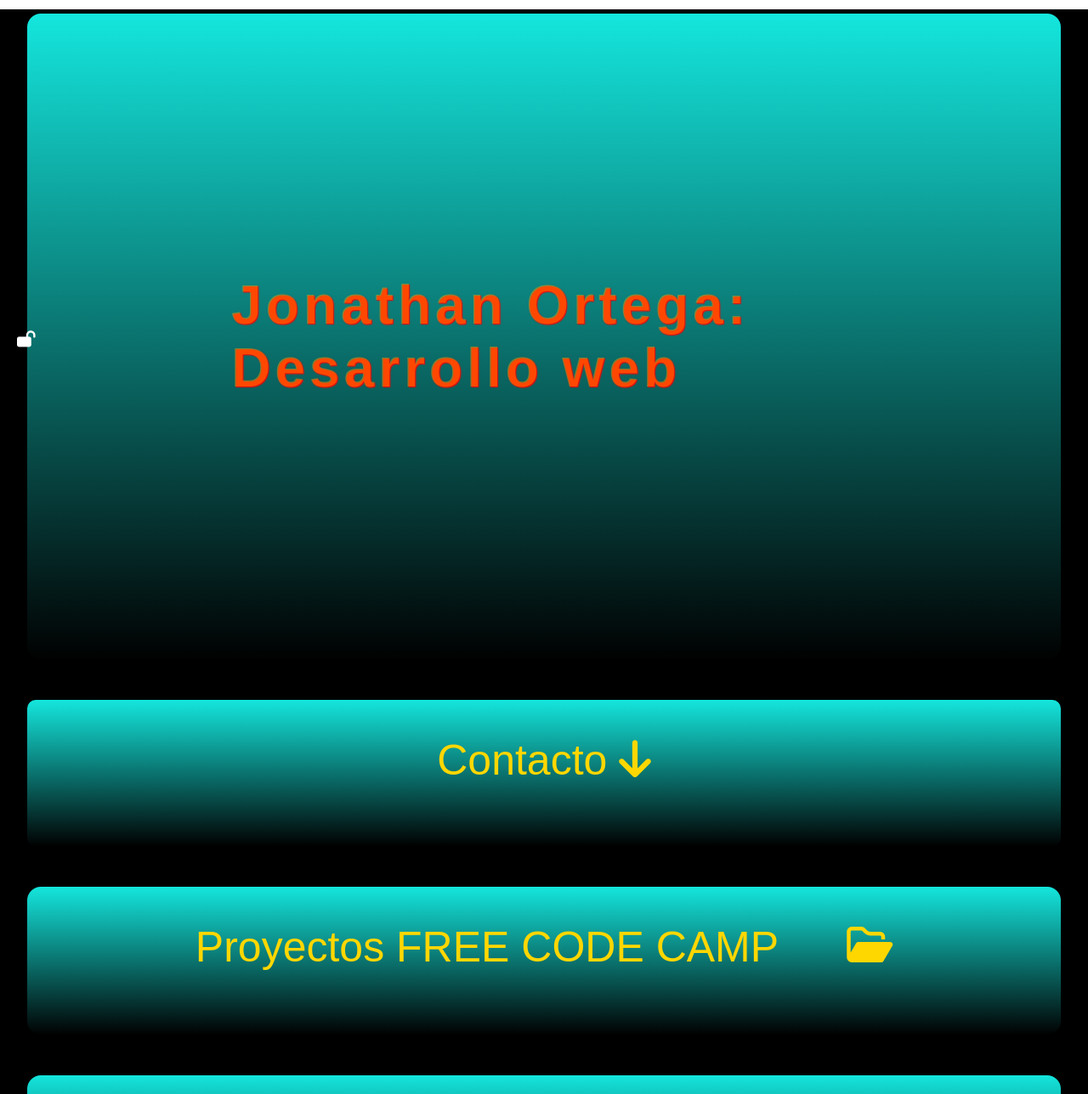
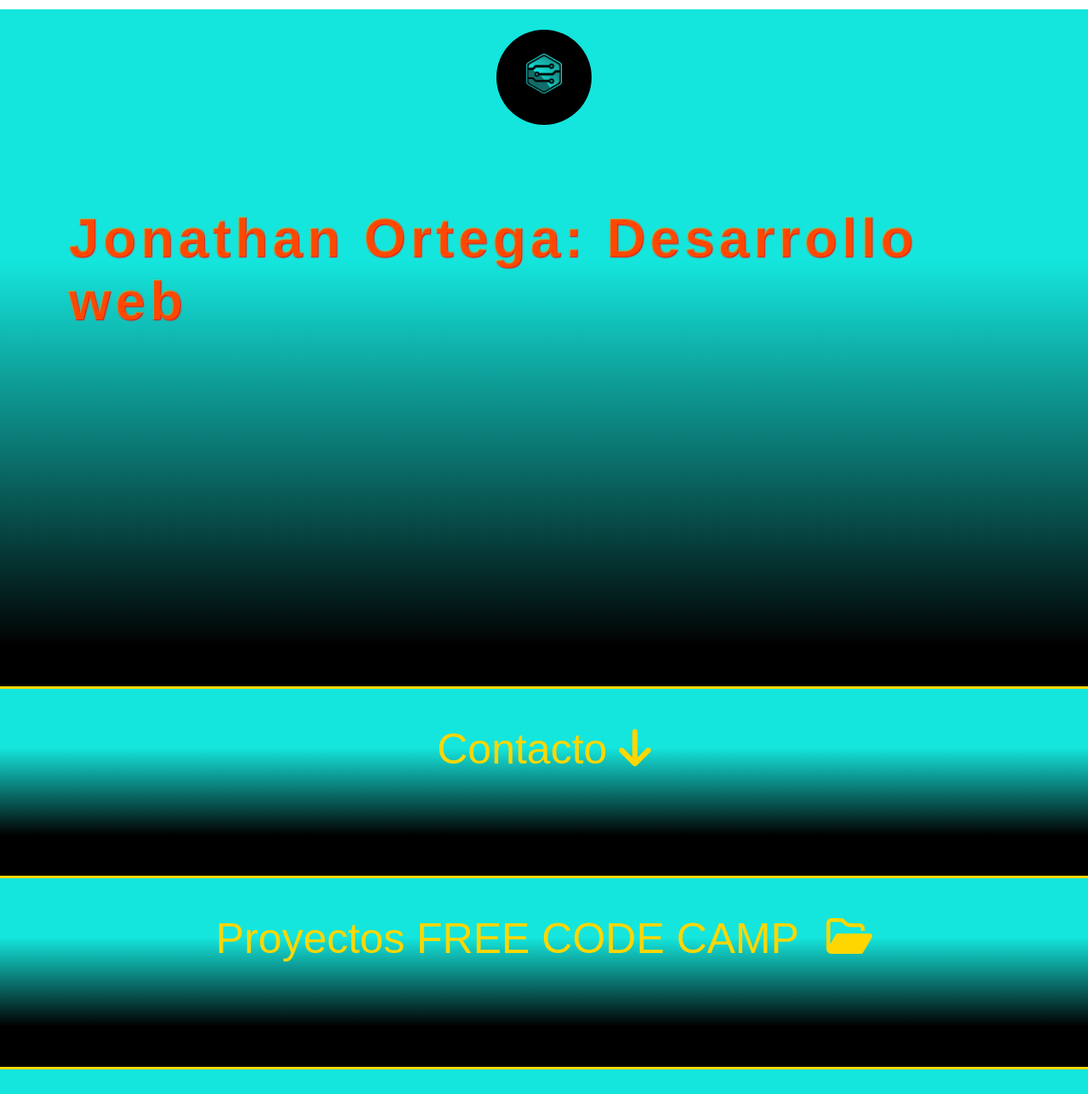
Before and after one commit to Jonnhyortega/portfolio, a plain HTML site: page index.html in a window 1280 px wide. Shown: the top 1288 px of the page at 85% size. Drawn offline with Linux system fonts and the light colour scheme; a web font is replaced by a local one.

Commit message:
cambios varios

```diff
--- a/assets/querys.css
+++ b/assets/querys.css
@@ -6,7 +6,7 @@
     padding: 1rem;
   }
   #welcome-section {
-    padding: 0;
+    padding: 1rem 0;
     height: auto;
     gap: 1rem;
   }
@@ -22,6 +22,14 @@
   #freeCodeCamp:checked ~ #contenedor_projects_one {
     display: grid;
     grid-template-columns: 1fr 1fr;
+  }
+
+  h1 {
+    text-align: center;
+  }
+
+  .padding-ipads {
+    padding: 0.6rem 0 30rem 0;
   }
 }
 
@@ -111,6 +119,7 @@
   h1 {
     padding: 0;
     font-size: 3rem;
+    text-align: center;
   }
 
   #bio-mensaje {
--- a/assets/styles.css
+++ b/assets/styles.css
@@ -1,7 +1,8 @@
 @import url("https://fonts.googleapis.com/css2?family=Protest+Guerrilla&family=Roboto:ital@1&display=swap");
 /* --------------------VARIABLES-------------------*/
 :root {
-  --gralColor: linear-gradient(to bottom, #14e6dd, #010101);
+  --gralColor: linear-gradient(to bottom, #14e6dd 40%, #010101);
+  --footerColor: linear-gradient(to bottom, #010101), #14e6dd;
   --fontWeb: "Protest Guerrilla", sans-serif;
   --roboto: "Roboto", sans-serif;
   --gral-color-font: white;
@@ -25,15 +26,15 @@
 }
 /* COLORES */
 
+/* --------------------VARIABLES-------------------*/
+
 /* PADDING PARA SECCIONES */
 .sections {
   padding: 2rem 5rem;
   background: var(--gralColor);
-  border-radius: 1rem;
+  border-top: 0.2rem solid gold;
 }
 /* PADDING PARA SECCIONES */
-
-/* --------------------VARIABLES-------------------*/
 
 *::selection {
   background: gold;
@@ -148,24 +149,21 @@
 
 #welcome-section {
   display: flex;
+  align-items: center;
   flex-direction: column;
-  justify-content: center;
-  align-items: center;
   gap: 6rem;
   margin: 0 auto;
   font-family: var(--fontWeb);
-  width: 95%;
+  width: 100%;
   height: 95vh;
-  margin-top: 1rem;
 }
 
-h1,
-h2 {
+h1 {
   font-family: var(--fontWeb);
   font-size: 4rem;
   letter-spacing: 5px;
   transition: 2s all;
-  padding: 1rem 10rem;
+  /* padding: 1rem 10rem; */
   border-radius: 10px;
   text-shadow: 1px 1px 10px white;
   writing-mode: 100%;
@@ -190,6 +188,11 @@
   }
 }
 
+#logo {
+  width: 7rem;
+  border-radius: 5rem;
+}
+
 #bio-mensaje {
   font-size: 1.8rem;
   width: 80%;
@@ -208,9 +211,8 @@
 #bio {
   margin: 0 auto;
   font-family: var(--fontWeb);
-  width: 95%;
+  width: 100%;
   height: auto;
-  border-radius: 10px;
   display: flex;
   flex-direction: column;
   align-items: center;
@@ -227,16 +229,7 @@
   text-align: center;
   animation: projects-mation 3s;
   padding: 10px;
-  border-radius: 50px;
 }
-
-/* #mostrar_contenido_contacto:hover {
-  transition: 0.3s all;
-  letter-spacing: 0.2rem;
-  color: gold;
-  box-shadow: 1px 1px 10px 1px black;
-  cursor: pointer;
-} */
 
 #contenido_contacto {
   display: none;
@@ -327,7 +320,7 @@
   align-items: center;
   justify-content: center;
   gap: 2rem;
-  width: 95%;
+  width: 100%;
 }
 
 #project-title {
@@ -335,14 +328,13 @@
   font-size: 100px;
   font-size: 50px;
   transition: 0.6s all;
-  border-radius: 5px;
   padding: 10px;
   color: gold;
   text-align: center;
   animation: projects-mation 2s;
   display: flex;
   justify-content: space-between;
-  gap: 5rem;
+  gap: 2rem;
 }
 
 @keyframes projects-mation {
@@ -457,7 +449,6 @@
 #freeCodeCamp-label:hover,
 #nucba-label:hover,
 #one-label:hover {
-  border-radius: 1rem;
   color: white;
 }
 
@@ -491,13 +482,12 @@
   align-items: center;
   justify-content: center;
   color: white;
+  background: linear-gradient(to bottom, #010101, #14e6dd 100%);
 }
 
 footer span {
   letter-spacing: 3px;
   font-family: var(--roboto);
-  /* padding: 40px; */
-  border-radius: 5px;
   backdrop-filter: blur(16px) saturate(180%);
 }
 
--- a/index.html
+++ b/index.html
@@ -5,7 +5,7 @@
     <meta name="viewport" content="width=device-width, initial-scale=1.0" />
     <link rel="stylesheet" href="assets/styles.css" />
     <link rel="stylesheet" href="assets/querys.css" />
-    <link rel="icon" href="/assets/imgs/sitio-web.png" />
+    <link rel="icon" href="assets/imgs/logo-simple.png" />
     <link
       rel="stylesheet"
       href="https://cdnjs.cloudflare.com/ajax/libs/font-awesome/6.5.1/css/all.min.css"
@@ -16,9 +16,10 @@
     <title>PortFolio J.</title>
   </head>
 
-  <body>
+  <body class="padding-ipads">
     <div class="indicator"><span></span></div>
-    <header id="header">
+
+    <!-- <header id="header">
       <nav id="navbar">
         <a id="nav-link" href="#welcome-section"
           ><i class="fa-solid fa-house" alt="Inicio "></i
@@ -36,10 +37,10 @@
       <button onclick="abrirCerrarMenuMobiles()" id="open_header">
         <i class="fa-solid fa-lock-open"></i>
       </button>
-    </header>
+    </header> -->
 
     <section id="welcome-section" class="sections">
-      <!-- <h2></h2> -->
+      <img id="logo" src="/assets/imgs/logo-simple.png" alt="logo" />
       <h1>Jonathan Ortega: Desarrollo web</h1>
 
       <!-- <p id="bio-mensaje">
```
Also changed, not shown: assets/imgs/logo sin fondo.png (added), assets/imgs/logo sin slogan.png (added), assets/imgs/logo.png (added), assets/imgs/sitio-web.png (deleted).
